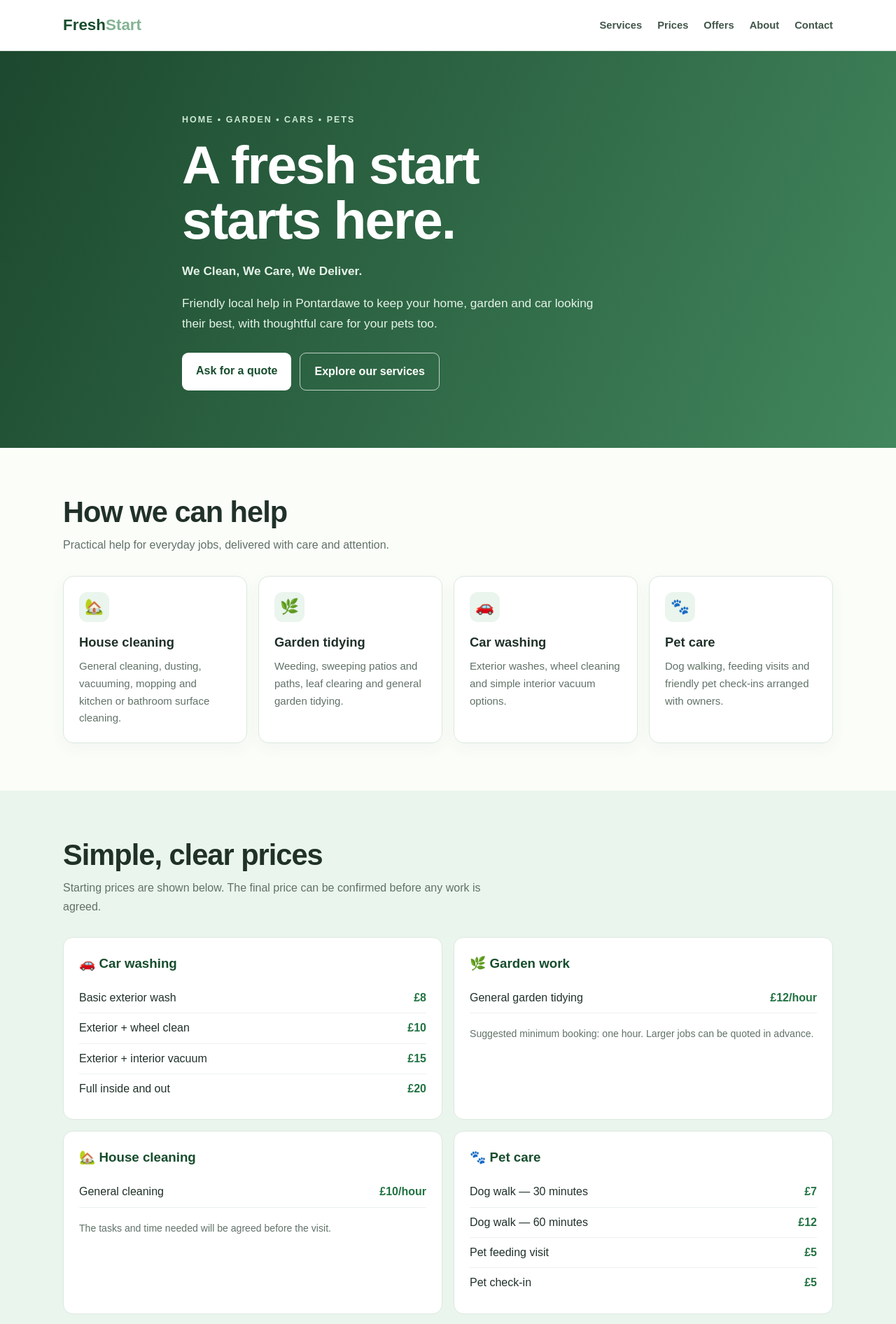
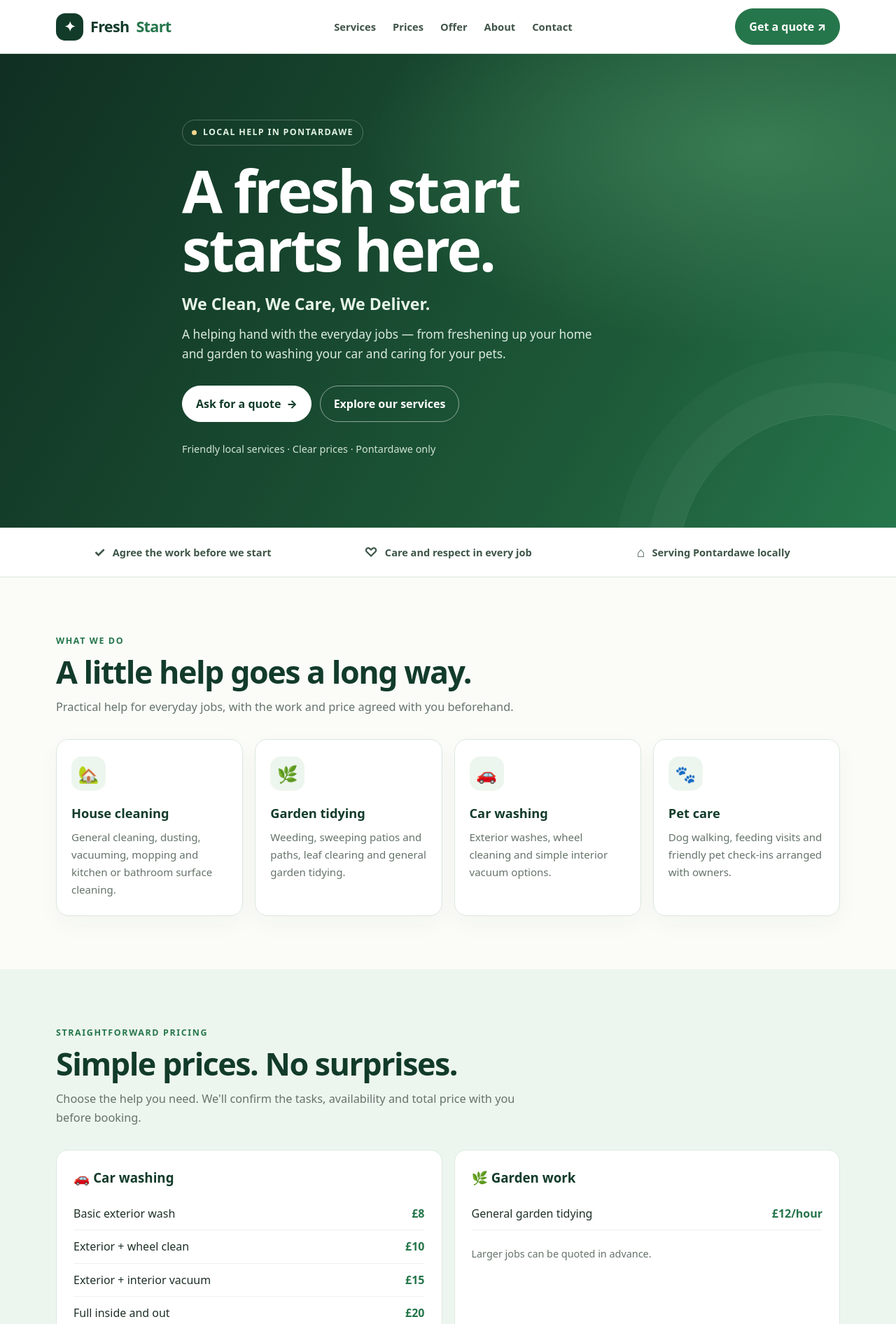
Before and after one commit to zaidenmcdermott341-ops/FreshStart-Website, a plain HTML site: page index.html in a window 1280 px wide. Shown: the top 1892 px of the page at 70% size. Drawn offline with Linux system fonts and the light colour scheme.

Commit message:
Refresh FreshStart website design and mobile layout

```diff
--- a/index.html
+++ b/index.html
@@ -3,39 +3,156 @@
 <head>
 <meta charset="UTF-8">
 <meta name="viewport" content="width=device-width, initial-scale=1">
-<meta name="description" content="FreshStart Home & Garden Services — friendly, reliable local cleaning, garden tidying, car washing and pet care in Pontardawe.">
+<meta name="theme-color" content="#123b2a">
+<meta name="description" content="FreshStart Home & Garden Services offers friendly local house cleaning, garden tidying, car washing and pet care in Pontardawe.">
 <title>FreshStart Home &amp; Garden Services | Pontardawe</title>
 <style>
-:root{--green:#237343;--dark:#174d2d;--mint:#eaf5ed;--cream:#fbfdf9;--ink:#203128;--muted:#617267;--line:#dce8df}
-*{box-sizing:border-box}html{scroll-behavior:smooth}body{margin:0;color:var(--ink);background:var(--cream);font:16px/1.65 Arial,Helvetica,sans-serif}a{color:inherit}.wrap{width:min(1100px,calc(100% - 36px));margin:auto}
-header{background:#fff;border-bottom:1px solid var(--line);position:sticky;top:0;z-index:5}.nav{min-height:72px;display:flex;align-items:center;justify-content:space-between;gap:20px}.brand{font-size:1.4rem;font-weight:800;color:var(--dark);text-decoration:none}.brand span{color:#83b393}nav{display:flex;gap:22px;flex-wrap:wrap}nav a{text-decoration:none;font-size:.92rem;font-weight:700;color:#42564a}nav a:hover{color:var(--green)}
-.hero{background:linear-gradient(115deg,rgba(19,65,38,.96),rgba(35,115,67,.86));color:#fff;padding:88px 0 82px}.hero-inner{max-width:760px}.eyebrow{text-transform:uppercase;letter-spacing:2px;font-size:.78rem;font-weight:800;color:#cde8d4}h1{font-size:clamp(2.6rem,7vw,4.8rem);line-height:1.04;letter-spacing:-2px;margin:14px 0 18px}.slogan{font-size:clamp(1.1rem,3vw,1.45rem);font-weight:800;margin:0 0 12px}.hero p{max-width:620px;color:#e6f3e9;font-size:1.08rem}.actions{display:flex;gap:12px;flex-wrap:wrap;margin-top:28px}.btn{display:inline-block;padding:13px 20px;border-radius:9px;font-weight:800;text-decoration:none}.btn-light{background:#fff;color:var(--dark)}.btn-outline{border:1px solid #ffffffb3;color:#fff}
-section{padding:68px 0}.section-head{max-width:650px;margin-bottom:30px}.section-head h2{font-size:clamp(1.8rem,4vw,2.6rem);line-height:1.15;margin:0 0 10px;letter-spacing:-1px}.section-head p{color:var(--muted);margin:0}.services{display:grid;grid-template-columns:repeat(4,1fr);gap:16px}.card{background:#fff;border:1px solid var(--line);border-radius:15px;padding:22px;box-shadow:0 7px 22px #1c432a0b}.symbol{width:43px;height:43px;display:grid;place-items:center;background:var(--mint);border-radius:12px;font-size:1.35rem}.card h3{margin:14px 0 7px;font-size:1.15rem}.card p{color:var(--muted);font-size:.94rem;margin:0}
-.prices{background:var(--mint)}.price-grid{display:grid;grid-template-columns:repeat(2,1fr);gap:16px}.price-card{background:#fff;border:1px solid var(--line);border-radius:14px;padding:22px}.price-card h3{margin:0 0 12px;color:var(--dark)}.price-row{display:flex;justify-content:space-between;gap:16px;padding:8px 0;border-bottom:1px solid #edf2ee}.price-row:last-child{border:0}.price{font-weight:800;white-space:nowrap;color:var(--green)}.note{color:var(--muted);font-size:.88rem;margin-top:18px}
-.about-grid{display:grid;grid-template-columns:1.2fr .8fr;gap:30px;align-items:center}.promise{background:var(--dark);color:#fff;border-radius:18px;padding:28px}.promise h3{margin-top:0;font-size:1.4rem}.promise p{color:#e0eee4;margin-bottom:0}
-.contact{background:#173f29;color:#fff}.contact .section-head p{color:#d1e2d6}.contact-box{display:flex;justify-content:space-between;align-items:center;gap:22px;flex-wrap:wrap;background:#ffffff14;border:1px solid #ffffff33;border-radius:16px;padding:24px}.contact-box p{margin:4px 0 0;color:#d1e2d6}footer{padding:22px 0;background:#12331f;color:#d1e2d6;font-size:.85rem}footer .wrap{display:flex;justify-content:space-between;gap:15px;flex-wrap:wrap}
-@media(max-width:800px){.services{grid-template-columns:repeat(2,1fr)}.about-grid{grid-template-columns:1fr}}@media(max-width:560px){.nav{align-items:flex-start;flex-direction:column;padding:14px 0;gap:8px}nav{gap:14px}.hero{padding:65px 0}.services,.price-grid{grid-template-columns:1fr}section{padding:52px 0}}
+:root{--forest:#123b2a;--green:#26764b;--leaf:#8fbd8f;--mint:#edf6ee;--paper:#fbfcf8;--ink:#1e3026;--muted:#647369;--line:#dce7dd;--white:#fff;--gold:#f2d58b}
+*{box-sizing:border-box}
+html{scroll-behavior:smooth;scroll-padding-top:90px}
+body{margin:0;background:var(--paper);color:var(--ink);font:16px/1.65 system-ui,-apple-system,BlinkMacSystemFont,"Segoe UI",sans-serif}
+a{color:inherit}
+.wrap{width:min(1120px,calc(100% - 40px));margin-inline:auto}
+header{position:sticky;top:0;z-index:10;background:#ffffffed;backdrop-filter:blur(12px);border-bottom:1px solid var(--line)}
+.nav{min-height:76px;display:flex;align-items:center;justify-content:space-between;gap:24px}
+.brand{display:inline-flex;align-items:center;gap:10px;text-decoration:none;font-weight:850;font-size:1.35rem;letter-spacing:-.7px;color:var(--forest)}
+.brand-mark{display:grid;place-items:center;width:39px;height:39px;border-radius:13px;background:var(--forest);color:white;font-size:1.2rem}
+.brand span:last-child{color:var(--green)}
+nav{display:flex;align-items:center;gap:24px;flex-wrap:wrap}
+nav a{text-decoration:none;font-size:.92rem;font-weight:700;color:#405449}
+nav a:hover{color:var(--green)}
+.nav-cta,.btn{display:inline-flex;align-items:center;justify-content:center;gap:8px;padding:12px 19px;border-radius:999px;background:var(--green);color:white;text-decoration:none;font-weight:800;border:1px solid var(--green);transition:transform .18s,background .18s}
+.nav-cta:hover,.btn:hover{background:var(--forest);transform:translateY(-2px)}
+.hero{position:relative;overflow:hidden;padding:94px 0 86px;background:radial-gradient(ellipse at 85% 20%,#397c53 0,transparent 37%),linear-gradient(120deg,#102f22,#1d5938 68%,#26764b);color:white}
+.hero:after{content:"";position:absolute;width:430px;height:430px;border:1px solid #ffffff20;border-radius:50%;right:-120px;bottom:-270px;box-shadow:0 0 0 45px #ffffff08,0 0 0 90px #ffffff06}
+.hero-inner{position:relative;z-index:1;max-width:760px}
+.eyebrow{display:inline-flex;align-items:center;gap:9px;padding:7px 13px;border:1px solid #ffffff42;border-radius:999px;color:#e1f1e3;font-size:.78rem;font-weight:800;letter-spacing:1.3px;text-transform:uppercase}
+.eyebrow:before{content:"";width:7px;height:7px;border-radius:50%;background:var(--gold)}
+h1{font-size:clamp(2.8rem,7vw,5.25rem);line-height:1.01;letter-spacing:-3px;margin:22px 0 16px}
+.slogan{font-size:clamp(1.1rem,2.6vw,1.45rem);font-weight:850;margin:0 0 10px;color:#e8f5e8}
+.hero-copy{max-width:620px;color:#dcebe0;font-size:1.08rem;margin:0}
+.actions{display:flex;gap:12px;flex-wrap:wrap;margin-top:30px}
+.btn-light{background:white;color:var(--forest);border-color:white}
+.btn-light:hover{background:#eaf4eb;color:var(--forest)}
+.btn-ghost{background:transparent;border-color:#ffffff80;color:white}
+.btn-ghost:hover{background:#ffffff15}
+.hero-note{margin-top:27px;color:#d2e4d5;font-size:.9rem}
+.trust-strip{background:white;border-bottom:1px solid var(--line)}
+.trust-items{display:grid;grid-template-columns:repeat(3,1fr);gap:18px;padding:19px 0}
+.trust-item{display:flex;align-items:center;justify-content:center;gap:10px;text-align:center;font-size:.91rem;font-weight:750;color:#3d5547}
+.trust-item b{font-size:1.2rem}
+section{padding:76px 0}
+.section-head{max-width:680px;margin-bottom:32px}
+.kicker{color:var(--green);font-size:.78rem;font-weight:850;letter-spacing:1.6px;text-transform:uppercase}
+.section-head h2{font-size:clamp(2rem,4vw,2.8rem);line-height:1.12;letter-spacing:-1.5px;margin:8px 0 12px;color:var(--forest)}
+.section-head p{color:var(--muted);margin:0;font-size:1.02rem}
+.services{display:grid;grid-template-columns:repeat(4,1fr);gap:17px}
+.card{background:white;border:1px solid var(--line);border-radius:18px;padding:24px 21px;box-shadow:0 12px 34px #163e2609;transition:transform .2s,box-shadow .2s}
+.card:hover{transform:translateY(-4px);box-shadow:0 18px 38px #163e2615}
+.symbol{width:49px;height:49px;display:grid;place-items:center;background:var(--mint);border-radius:15px;font-size:1.5rem}
+.card h3{margin:17px 0 7px;font-size:1.14rem;color:var(--forest)}
+.card p{color:var(--muted);font-size:.94rem;margin:0}
+.prices{background:var(--mint)}
+.price-grid{display:grid;grid-template-columns:repeat(2,1fr);gap:17px}
+.price-card{background:white;border:1px solid #dce9de;border-radius:17px;padding:24px}
+.price-card h3{margin:0 0 12px;color:var(--forest);font-size:1.17rem}
+.price-row{display:flex;justify-content:space-between;align-items:baseline;gap:14px;padding:10px 0;border-bottom:1px solid #edf2ed}
+.price-row:last-child{border:0}
+.price{font-weight:850;white-space:nowrap;color:var(--green)}
+.price-note{margin:22px 0 0;color:var(--muted);font-size:.9rem}
+.offer{display:grid;grid-template-columns:1fr auto;align-items:center;gap:25px;background:linear-gradient(115deg,#123b2a,#26764b);color:white;border-radius:22px;padding:32px}
+.offer-tag{display:inline-block;background:#ffffff1c;border:1px solid #ffffff42;padding:6px 11px;border-radius:999px;font-size:.76rem;font-weight:850;letter-spacing:1px;text-transform:uppercase}
+.offer h3{font-size:clamp(1.5rem,3vw,2.1rem);line-height:1.15;margin:13px 0 9px;letter-spacing:-.7px}
+.offer p{margin:0;color:#e0eee3;max-width:650px}
+.offer-amount{font-size:clamp(2.5rem,6vw,4rem);font-weight:900;letter-spacing:-2px;color:#f5dfa3;white-space:nowrap}
+.about-grid{display:grid;grid-template-columns:1.15fr .85fr;gap:35px;align-items:center}
+.promise{background:white;border:1px solid var(--line);border-radius:19px;padding:28px;box-shadow:0 12px 34px #163e2609}
+.promise h3{color:var(--forest);font-size:1.3rem;margin:0 0 12px}
+.promise p{margin:0;color:var(--muted)}
+.promise-list{list-style:none;padding:0;margin:18px 0 0;display:grid;gap:12px}
+.promise-list li{display:flex;gap:10px;align-items:flex-start;color:#405449}
+.promise-list b{color:var(--green)}
+.steps{display:grid;grid-template-columns:repeat(3,1fr);gap:16px;margin-top:30px}
+.step{border-top:3px solid var(--leaf);padding:17px 4px 0}
+.step-number{font-size:.78rem;font-weight:900;color:var(--green);letter-spacing:1px}
+.step h3{margin:6px 0;color:var(--forest);font-size:1.05rem}
+.step p{margin:0;color:var(--muted);font-size:.92rem}
+.contact{background:var(--forest);color:white}
+.contact .section-head h2{color:white}
+.contact .section-head p{color:#d1e2d6}
+.contact-box{display:flex;justify-content:space-between;align-items:center;gap:24px;flex-wrap:wrap;background:#ffffff12;border:1px solid #ffffff35;border-radius:19px;padding:27px}
+.contact-box strong{font-size:1.08rem}
+.contact-box p{margin:5px 0 0;color:#d5e5d9}
+.contact-links{display:flex;gap:10px;flex-wrap:wrap;margin-top:15px}
+.contact-links a{color:white;text-decoration:none;border-bottom:1px solid #ffffff70}
+.contact-links a:hover{color:#cde8d4}
+.safety-note{margin:18px 0 0;color:#c5d9ca;font-size:.86rem}
+footer{padding:23px 0;background:#0c2a1d;color:#d1e2d6;font-size:.86rem}
+footer .wrap{display:flex;justify-content:space-between;gap:15px;flex-wrap:wrap}
+@media(max-width:850px){.services{grid-template-columns:repeat(2,1fr)}.about-grid{grid-template-columns:1fr}.nav{gap:14px}nav{gap:15px}}
+@media(max-width:600px){.wrap{width:min(100% - 30px,1120px)}.nav{padding:12px 0;align-items:flex-start;flex-direction:column}.nav-cta{display:none}nav{gap:13px}nav a{font-size:.85rem}.hero{padding:68px 0 62px}h1{letter-spacing:-2px}.trust-items{grid-template-columns:1fr;gap:10px}.trust-item{justify-content:flex-start;text-align:left}section{padding:57px 0}.services,.price-grid,.steps{grid-template-columns:1fr}.offer{grid-template-columns:1fr;padding:25px}.offer-amount{font-size:2.7rem}.contact-box{padding:22px}.actions .btn{width:100%}footer .wrap{flex-direction:column}}
+@media(prefers-reduced-motion:reduce){html{scroll-behavior:auto}*,*:before,*:after{transition:none!important}}
 </style>
 </head>
 <body>
-<header><div class="wrap nav"><a class="brand" href="#home">Fresh<span>Start</span></a><nav aria-label="Main navigation"><a href="#services">Services</a><a href="#prices">Prices</a><a href="#offers">Offers</a><a href="#about">About</a><a href="#contact">Contact</a></nav></div></header>
+<header>
+ <div class="wrap nav">
+  <a class="brand" href="#home" aria-label="FreshStart home"><span class="brand-mark">✦</span>Fresh<span>Start</span></a>
+  <nav aria-label="Main navigation"><a href="#services">Services</a><a href="#prices">Prices</a><a href="#offers">Offer</a><a href="#about">About</a><a href="#contact">Contact</a></nav>
+  <a class="nav-cta" href="#contact">Get a quote ↗</a>
+ </div>
+</header>
 <main>
-<section class="hero" id="home"><div class="wrap hero-inner"><div class="eyebrow">Home • Garden • Cars • Pets</div><h1>A fresh start<br>starts here.</h1><p class="slogan">We Clean, We Care, We Deliver.</p><p>Friendly local help in Pontardawe to keep your home, garden and car looking their best, with thoughtful care for your pets too.</p><div class="actions"><a class="btn btn-light" href="#contact">Ask for a quote</a><a class="btn btn-outline" href="#services">Explore our services</a></div></div></section>
-<section id="services"><div class="wrap"><div class="section-head"><h2>How we can help</h2><p>Practical help for everyday jobs, delivered with care and attention.</p></div><div class="services">
-<article class="card"><div class="symbol">🏡</div><h3>House cleaning</h3><p>General cleaning, dusting, vacuuming, mopping and kitchen or bathroom surface cleaning.</p></article>
-<article class="card"><div class="symbol">🌿</div><h3>Garden tidying</h3><p>Weeding, sweeping patios and paths, leaf clearing and general garden tidying.</p></article>
-<article class="card"><div class="symbol">🚗</div><h3>Car washing</h3><p>Exterior washes, wheel cleaning and simple interior vacuum options.</p></article>
-<article class="card"><div class="symbol">🐾</div><h3>Pet care</h3><p>Dog walking, feeding visits and friendly pet check-ins arranged with owners.</p></article>
-</div></div></section>
-<section class="prices" id="prices"><div class="wrap"><div class="section-head"><h2>Simple, clear prices</h2><p>Starting prices are shown below. The final price can be confirmed before any work is agreed.</p></div><div class="price-grid">
-<div class="price-card"><h3>🚗 Car washing</h3><div class="price-row"><span>Basic exterior wash</span><span class="price">£8</span></div><div class="price-row"><span>Exterior + wheel clean</span><span class="price">£10</span></div><div class="price-row"><span>Exterior + interior vacuum</span><span class="price">£15</span></div><div class="price-row"><span>Full inside and out</span><span class="price">£20</span></div></div>
-<div class="price-card"><h3>🌿 Garden work</h3><div class="price-row"><span>General garden tidying</span><span class="price">£12/hour</span></div><p class="note">Suggested minimum booking: one hour. Larger jobs can be quoted in advance.</p></div>
-<div class="price-card"><h3>🏡 House cleaning</h3><div class="price-row"><span>General cleaning</span><span class="price">£10/hour</span></div><p class="note">The tasks and time needed will be agreed before the visit.</p></div>
-<div class="price-card"><h3>🐾 Pet care</h3><div class="price-row"><span>Dog walk — 30 minutes</span><span class="price">£7</span></div><div class="price-row"><span>Dog walk — 60 minutes</span><span class="price">£12</span></div><div class="price-row"><span>Pet feeding visit</span><span class="price">£5</span></div><div class="price-row"><span>Pet check-in</span><span class="price">£5</span></div></div>
-</div><p class="note">Prices are draft starting prices and should be checked against your costs and arrangements before publishing.</p></div></section>
-<section id="offers"><div class="wrap"><div class="section-head"><h2>First-time customer offer</h2><p>Try FreshStart and enjoy a little saving on your first booking.</p></div><div class="promise"><h3>Welcome to FreshStart — get 10% off your first booking!</h3><p>Available to new customers in Pontardawe. One introductory discount per household. Maximum saving £5. Cannot be combined with other offers. Your work and final price will be agreed before booking.</p></div></div></section>
-<section id="about"><div class="wrap about-grid"><div><div class="section-head"><h2>A local service with care at its heart</h2><p>FreshStart is here to make everyday jobs a little easier. From a tidy garden to a freshly washed car, we aim to provide friendly service and clear communication from the first enquiry.</p></div></div><aside class="promise"><h3>Our promise</h3><p>We listen to what you need, agree the work and price beforehand, and treat your home, belongings and pets with respect.</p></aside></div></section>
-<section class="contact" id="contact"><div class="wrap"><div class="section-head"><h2>Get in touch</h2><p>Interested in a service or want to ask for a quote? Contact us using the details below.</p></div><div class="contact-box"><div><strong>FreshStart Home &amp; Garden Services</strong><p>Proudly serving Pontardawe only.</p><p><strong>Phone:</strong> 07502 272854</p><p><strong>Email:</strong> ZaidenMcDermott341@gmail.com</p><p><strong>Payment:</strong> Cash only</p></div><a class="btn btn-light" href="mailto:ZaidenMcDermott341@gmail.com?subject=FreshStart%20quote%20request">Email for a quote</a></div><p class="note" style="color:#d1e2d6">A parent or guardian should help manage customer enquiries, visits, payments and safety arrangements.</p></div></section>
+<section class="hero" id="home">
+ <div class="wrap hero-inner">
+  <div class="eyebrow">Local help in Pontardawe</div>
+  <h1>A fresh start<br>starts here.</h1>
+  <p class="slogan">We Clean, We Care, We Deliver.</p>
+  <p class="hero-copy">A helping hand with the everyday jobs — from freshening up your home and garden to washing your car and caring for your pets.</p>
+  <div class="actions"><a class="btn btn-light" href="#contact">Ask for a quote <span>→</span></a><a class="btn btn-ghost" href="#services">Explore our services</a></div>
+  <p class="hero-note">Friendly local services · Clear prices · Pontardawe only</p>
+ </div>
+</section>
+<div class="trust-strip"><div class="wrap trust-items">
+ <div class="trust-item"><b>✓</b> Agree the work before we start</div>
+ <div class="trust-item"><b>♡</b> Care and respect in every job</div>
+ <div class="trust-item"><b>⌂</b> Serving Pontardawe locally</div>
+</div></div>
+<section id="services"><div class="wrap">
+ <div class="section-head"><span class="kicker">What we do</span><h2>A little help goes a long way.</h2><p>Practical help for everyday jobs, with the work and price agreed with you beforehand.</p></div>
+ <div class="services">
+  <article class="card"><div class="symbol" aria-hidden="true">🏡</div><h3>House cleaning</h3><p>General cleaning, dusting, vacuuming, mopping and kitchen or bathroom surface cleaning.</p></article>
+  <article class="card"><div class="symbol" aria-hidden="true">🌿</div><h3>Garden tidying</h3><p>Weeding, sweeping patios and paths, leaf clearing and general garden tidying.</p></article>
+  <article class="card"><div class="symbol" aria-hidden="true">🚗</div><h3>Car washing</h3><p>Exterior washes, wheel cleaning and simple interior vacuum options.</p></article>
+  <article class="card"><div class="symbol" aria-hidden="true">🐾</div><h3>Pet care</h3><p>Dog walking, feeding visits and friendly pet check-ins arranged with owners.</p></article>
+ </div>
+</div></section>
+<section class="prices" id="prices"><div class="wrap">
+ <div class="section-head"><span class="kicker">Straightforward pricing</span><h2>Simple prices. No surprises.</h2><p>Choose the help you need. We'll confirm the tasks, availability and total price with you before booking.</p></div>
+ <div class="price-grid">
+  <div class="price-card"><h3>🚗 Car washing</h3><div class="price-row"><span>Basic exterior wash</span><span class="price">£8</span></div><div class="price-row"><span>Exterior + wheel clean</span><span class="price">£10</span></div><div class="price-row"><span>Exterior + interior vacuum</span><span class="price">£15</span></div><div class="price-row"><span>Full inside and out</span><span class="price">£20</span></div></div>
+  <div class="price-card"><h3>🌿 Garden work</h3><div class="price-row"><span>General garden tidying</span><span class="price">£12/hour</span></div><p class="price-note">Larger jobs can be quoted in advance.</p></div>
+  <div class="price-card"><h3>🏡 House cleaning</h3><div class="price-row"><span>General cleaning</span><span class="price">£10/hour</span></div><p class="price-note">The tasks and time needed will be agreed before the visit.</p></div>
+  <div class="price-card"><h3>🐾 Pet care</h3><div class="price-row"><span>Dog walk — 30 minutes</span><span class="price">£7</span></div><div class="price-row"><span>Dog walk — 60 minutes</span><span class="price">£12</span></div><div class="price-row"><span>Pet feeding visit</span><span class="price">£5</span></div><div class="price-row"><span>Pet check-in</span><span class="price">£5</span></div></div>
+ </div>
+</div></section>
+<section id="offers"><div class="wrap">
+ <div class="section-head"><span class="kicker">A warm welcome</span><h2>New to FreshStart?</h2><p>We'd love to help with your first job.</p></div>
+ <div class="offer"><div><span class="offer-tag">First-time customer offer</span><h3>Enjoy 10% off your first booking.</h3><p>For new customers in Pontardawe. One introductory discount per household. Maximum saving £5. Cannot be combined with other offers.</p></div><div class="offer-amount">10% off</div></div>
+</div></section>
+<section id="about"><div class="wrap">
+ <div class="about-grid">
+  <div><div class="section-head"><span class="kicker">The FreshStart way</span><h2>Local service, thoughtful care.</h2><p>FreshStart is here to make everyday jobs a little easier. From a tidy garden to a freshly washed car, we aim to provide friendly service and clear communication from the first enquiry.</p></div></div>
+  <aside class="promise"><h3>Our promise to you</h3><p>We listen to what you need, agree the work and price beforehand, and treat your home, belongings and pets with respect.</p><ul class="promise-list"><li><b>✓</b><span>Clear communication from the start</span></li><li><b>✓</b><span>Agreed tasks and prices before work begins</span></li><li><b>✓</b><span>Careful, respectful approach</span></li></ul></aside>
+ </div>
+ <div class="steps"><div class="step"><span class="step-number">01 / GET IN TOUCH</span><h3>Tell us what you need</h3><p>Send an enquiry and let us know which service you're interested in.</p></div><div class="step"><span class="step-number">02 / AGREE THE DETAILS</span><h3>Get a clear quote</h3><p>We'll discuss the job, timing and price before anything is booked.</p></div><div class="step"><span class="step-number">03 / FRESHSTART</span><h3>Enjoy the difference</h3><p>We'll carry out the agreed work with care and attention.</p></div></div>
+</div></section>
+<section class="contact" id="contact"><div class="wrap">
+ <div class="section-head"><span class="kicker" style="color:#b9dfc1">Let's talk</span><h2>Ready for a FreshStart?</h2><p>Have a question or want to ask for a quote? Get in touch and tell us how we can help.</p></div>
+ <div class="contact-box"><div><strong>FreshStart Home &amp; Garden Services</strong><p>Proudly serving Pontardawe only.</p><p><strong>Payment:</strong> Cash only at the moment.</p><div class="contact-links"><a href="tel:07502272854">Call 07502 272854</a><span aria-hidden="true">·</span><a href="mailto:ZaidenMcDermott341@gmail.com?subject=FreshStart%20quote%20request">Email FreshStart</a></div></div><a class="btn btn-light" href="mailto:ZaidenMcDermott341@gmail.com?subject=FreshStart%20quote%20request">Ask for a quote ↗</a></div>
+ <p class="safety-note">A parent or guardian helps manage customer enquiries, visits, payments and safety arrangements.</p>
+</div></section>
 </main>
-<footer><div class="wrap"><span>© FreshStart Home &amp; Garden Services</span><span>We Clean, We Care, We Deliver.</span></div></footer>
-</body></html>
+<footer><div class="wrap"><span>© 2026 FreshStart Home &amp; Garden Services</span><span>We Clean, We Care, We Deliver.</span></div></footer>
+</body>
+</html>
```
